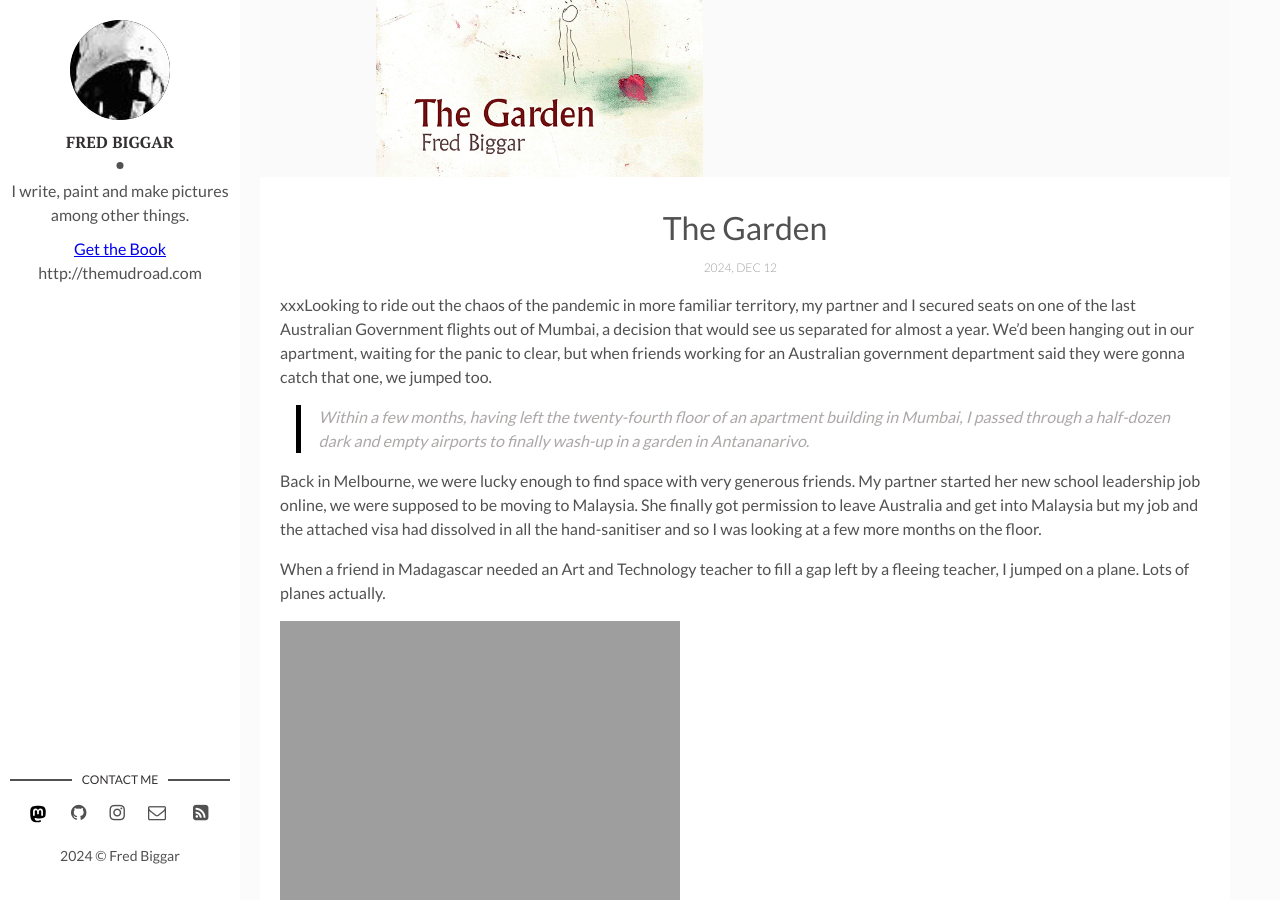
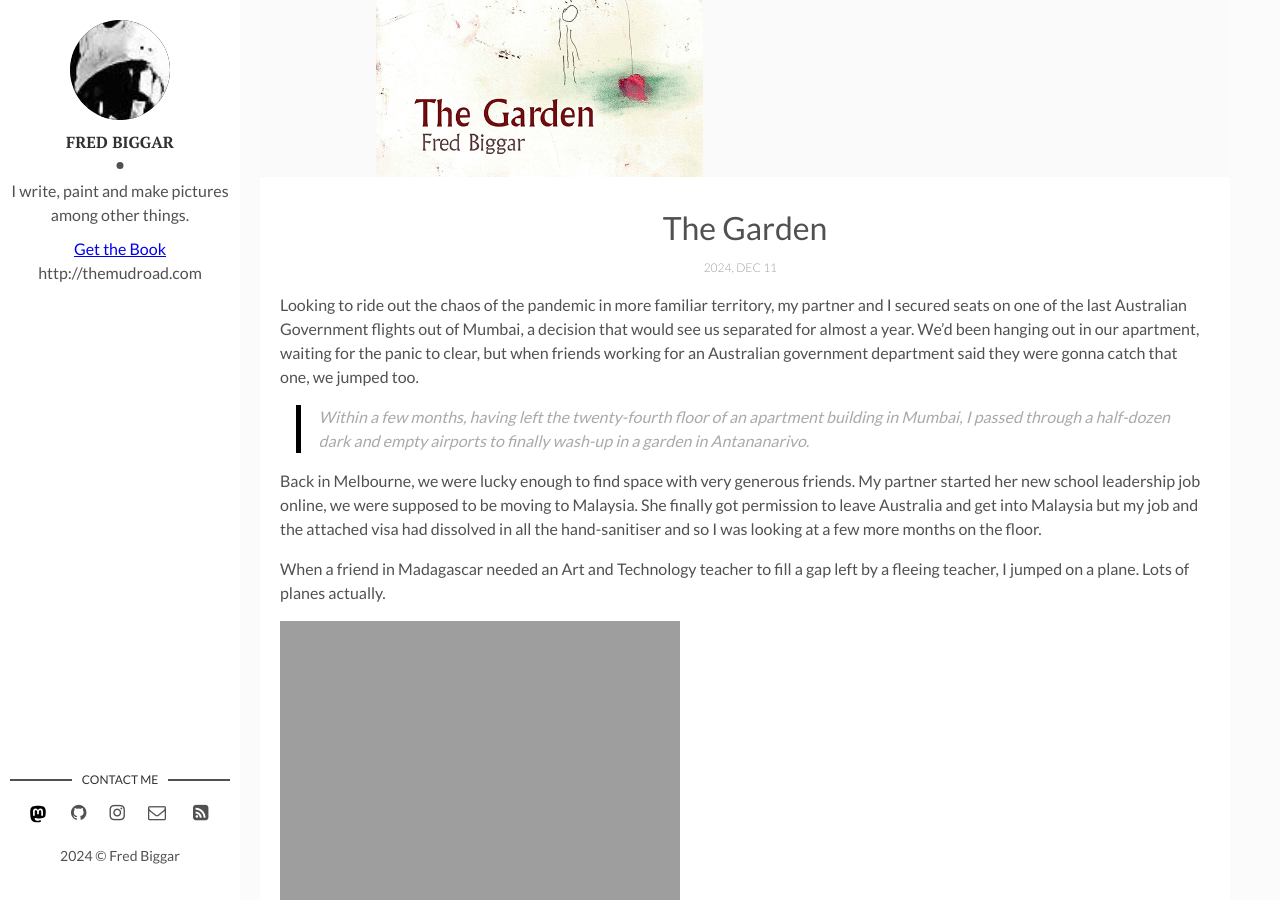
Before and after one commit to themudroad/themudroad.github.io, a Jekyll site: the page built from _posts/2024-12-12-the-garden.markdown, in a window 1280 px wide and 900 px high, scrolled down 343 px. Built offline with Jekyll 4.4.1, drawn with Linux system fonts in a browser that asks for light colours.

Commit message:
Update 2024-12-12-the-garden.markdown

```diff
--- a/_posts/2024-12-12-the-garden.markdown
+++ b/_posts/2024-12-12-the-garden.markdown
@@ -1,16 +1,16 @@
 ---
 layout: post
 title: The Garden
-#date: 2024-12-12 01:00:00 +0300
+date: 2024-12-12 01:00:00 +0300
 description: A stick figure stands beneath a giant wilting red square of red.
 img: theGardeneBookCover.jpg
 fig-caption: A stick figure stands beneath a giant wilting red square of red.
-tags: [theGarden, writing, Antananarivo, travel]
+tags: [theGarden, writing, Antananarivo, travel, book]
 sticky: 1
 
 ---
 
-xxxLooking to ride out the chaos of the pandemic in more familiar territory, my partner and I secured seats on one of the last Australian Government flights out of Mumbai, a decision that would see us separated for almost a year. We'd been hanging out in our apartment, waiting for the panic to clear, but when friends working for an Australian government department said they were gonna catch that one, we jumped too.
+Looking to ride out the chaos of the pandemic in more familiar territory, my partner and I secured seats on one of the last Australian Government flights out of Mumbai, a decision that would see us separated for almost a year. We'd been hanging out in our apartment, waiting for the panic to clear, but when friends working for an Australian government department said they were gonna catch that one, we jumped too.
 
 > Within a few months, having left the twenty-fourth floor of an apartment building in Mumbai, I passed through a half-dozen dark and empty airports to finally wash-up in a garden in Antananarivo.
 
```
